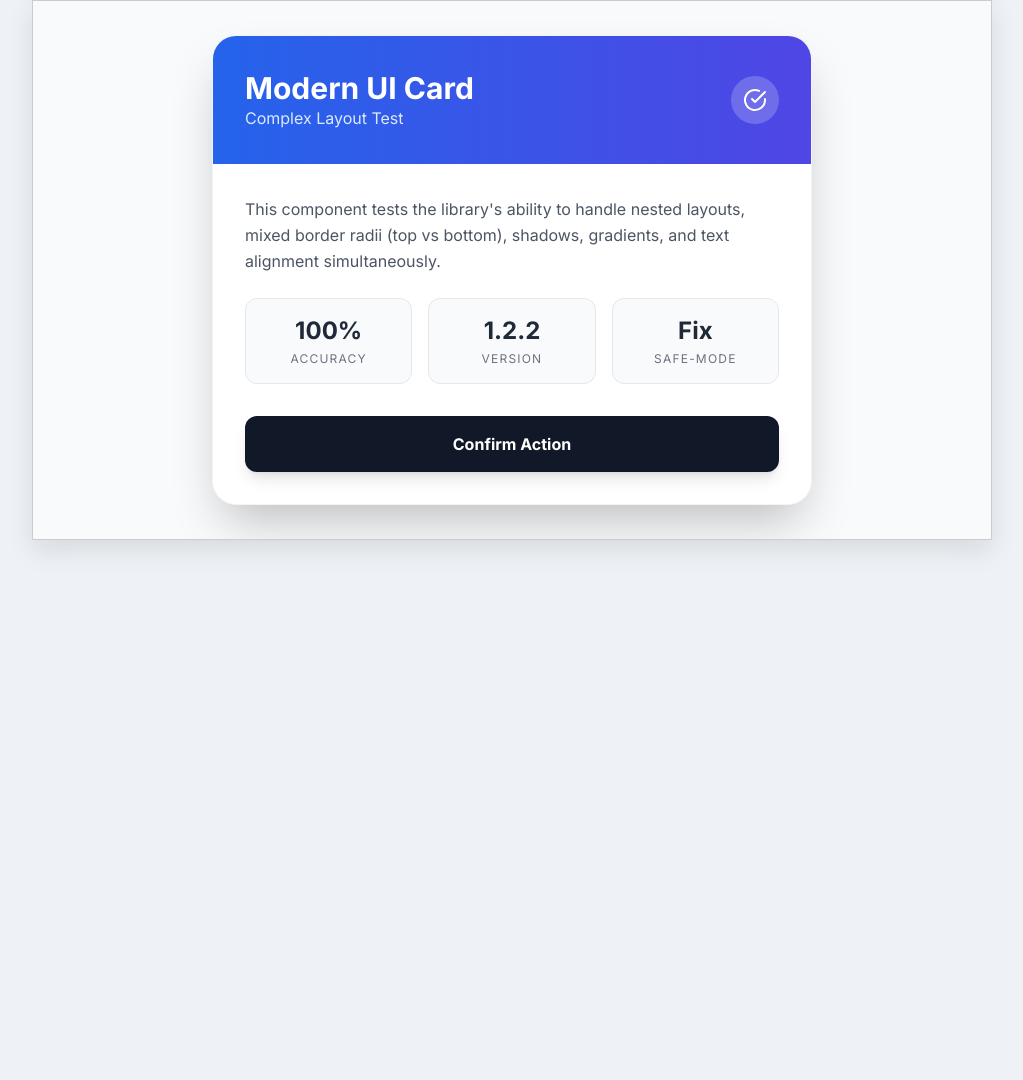
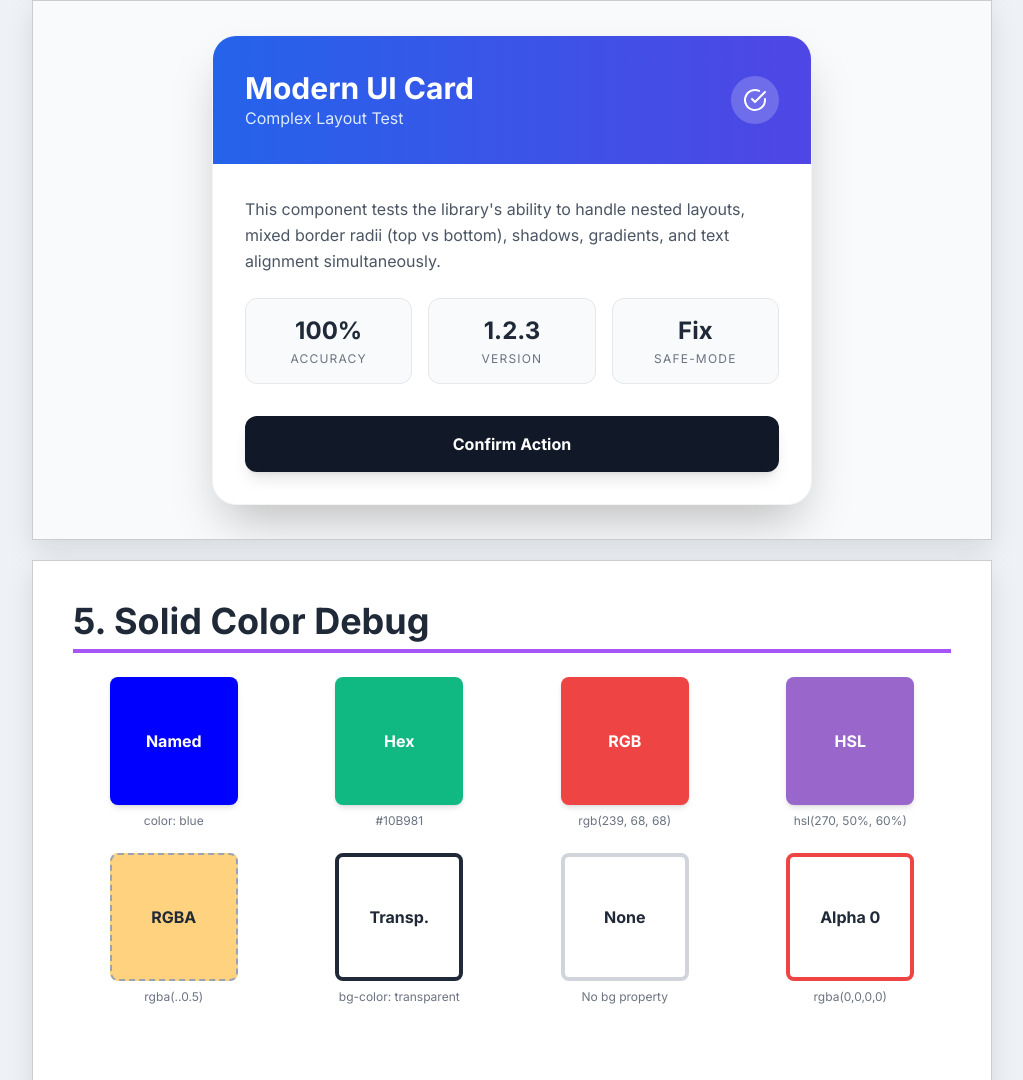
Before and after one commit to wenson0106/llm-dom-to-pptx, a website: page demo.html in a window 1280 px wide. Shown: the part 1720-2800 px from the top of the page, without its empty margins (128-1151 px from the left). Before the commit the page ends 2300 px from the top, so only its background shows below. Drawn offline with nearby package versions, Linux system fonts and the light colour scheme.

Commit message:
v1.2.3: Fix solid color background and dashed border

```diff
--- a/demo.html
+++ b/demo.html
@@ -53,7 +53,7 @@
     </div>
 
     <!-- SLIDE 1: Typography & Wrapping -->
-    <div class="slide p-10 flex flex-col gap-6" id="slide1">
+    <div class="slide p-10 flex flex-col gap-6" id="slide1" style="background-color: #FDF4FF;">
         <h1 class="text-4xl font-bold text-gray-800 border-b-4 border-blue-500 pb-2 w-full">1. Typography & Text
             Wrapping</h1>
 
@@ -72,7 +72,7 @@
                 <p class="text-sm text-blue-900 leading-relaxed text-justify">
                     This is a long block of text intended to test the line wrapping capabilities of the library.
                     It should wrap perfectly at the edge of this container without being cut off or overflowing.
-                    The font simulation engine (v1.2.2) should ensure that even if the browser renders "Inter",
+                    The font simulation engine (v1.2.3) should ensure that even if the browser renders "Inter",
                     PowerPoint (rendering "Arial") will have enough space because we normalized weights and added a 1%
                     safety buffer.
                 </p>
@@ -91,7 +91,7 @@
 
     <!-- SLIDE 2: Borders & Radius (The Core Fixes) -->
     <div class="slide p-10 flex flex-col gap-8" id="slide2">
-        <h1 class="text-4xl font-bold text-gray-800 border-b-4 border-green-500 pb-2 w-full">2. Borders & Radius (v1.2
+        <h1 class="text-4xl font-bold text-gray-800 border-b-4 border-green-500 pb-2 w-full">2. Borders & Radius (v1.2.3
             Fixes)</h1>
 
         <div class="grid grid-cols-4 gap-6 h-full">
@@ -253,7 +253,7 @@
                         <div class="text-xs text-gray-500 uppercase tracking-widest mt-1">Accuracy</div>
                     </div>
                     <div class="text-center p-4 bg-gray-50 rounded-xl border border-gray-200">
-                        <div class="text-2xl font-bold text-gray-800">1.2.2</div>
+                        <div class="text-2xl font-bold text-gray-800">1.2.3</div>
                         <div class="text-xs text-gray-500 uppercase tracking-widest mt-1">Version</div>
                     </div>
                     <div class="text-center p-4 bg-gray-50 rounded-xl border border-gray-200">
@@ -267,6 +267,86 @@
                     class="w-full bg-gray-900 text-white font-bold py-4 rounded-xl text-center shadow-lg cursor-pointer">
                     Confirm Action
                 </div>
+            </div>
+        </div>
+    </div>
+
+    <!-- SLIDE 5: Solid Color & Compatibility Debug -->
+    <div class="slide p-10 flex flex-col gap-6" id="slide5"
+        data-speaker-notes="This slide tests various color formats and background types to reproduce the solid color bug.">
+        <h1 class="text-4xl font-bold text-gray-800 border-b-4 border-purple-500 pb-2 w-full">5. Solid Color Debug</h1>
+
+        <div class="grid grid-cols-4 gap-6">
+            <!-- 5.1 Named Color -->
+            <div class="flex flex-col items-center gap-2">
+                <div class="w-32 h-32 flex items-center justify-center text-white font-bold shadow-md rounded-lg"
+                    style="background-color: blue;">
+                    Named
+                </div>
+                <span class="text-xs text-gray-500">color: blue</span>
+            </div>
+
+            <!-- 5.2 Hex Color -->
+            <div class="flex flex-col items-center gap-2">
+                <div class="w-32 h-32 flex items-center justify-center text-white font-bold shadow-md rounded-lg"
+                    style="background-color: #10B981;">
+                    Hex
+                </div>
+                <span class="text-xs text-gray-500">#10B981</span>
+            </div>
+
+            <!-- 5.3 RGB Color -->
+            <div class="flex flex-col items-center gap-2">
+                <div class="w-32 h-32 flex items-center justify-center text-white font-bold shadow-md rounded-lg"
+                    style="background-color: rgb(239, 68, 68);">
+                    RGB
+                </div>
+                <span class="text-xs text-gray-500">rgb(239, 68, 68)</span>
+            </div>
+
+            <!-- 5.4 HSL Color (Critical Test) -->
+            <div class="flex flex-col items-center gap-2">
+                <div class="w-32 h-32 flex items-center justify-center text-white font-bold shadow-md rounded-lg"
+                    style="background-color: hsl(270, 50%, 60%);">
+                    HSL
+                </div>
+                <span class="text-xs text-gray-500">hsl(270, 50%, 60%)</span>
+            </div>
+
+            <!-- 5.5 RGBA (Transparency) -->
+            <div class="flex flex-col items-center gap-2">
+                <div class="w-32 h-32 flex items-center justify-center text-gray-800 font-bold border-2 border-dashed border-gray-400 rounded-lg"
+                    style="background-color: rgba(255, 165, 0, 0.5);">
+                    RGBA
+                </div>
+                <span class="text-xs text-gray-500">rgba(..0.5)</span>
+            </div>
+
+            <!-- 5.6 Transparent Keyword -->
+            <div class="flex flex-col items-center gap-2">
+                <div class="w-32 h-32 flex items-center justify-center text-gray-800 font-bold border-4 border-gray-800 rounded-lg"
+                    style="background-color: transparent;">
+                    Transp.
+                </div>
+                <span class="text-xs text-gray-500">bg-color: transparent</span>
+            </div>
+
+            <!-- 5.7 No Background (Default) -->
+            <div class="flex flex-col items-center gap-2">
+                <div
+                    class="w-32 h-32 flex items-center justify-center text-gray-800 font-bold border-4 border-gray-300 rounded-lg">
+                    None
+                </div>
+                <span class="text-xs text-gray-500">No bg property</span>
+            </div>
+
+            <!-- 5.8 100% Transparent (rgba 0) -->
+            <div class="flex flex-col items-center gap-2">
+                <div class="w-32 h-32 flex items-center justify-center text-gray-800 font-bold border-4 border-red-500 rounded-lg"
+                    style="background-color: rgba(0,0,0,0);">
+                    Alpha 0
+                </div>
+                <span class="text-xs text-gray-500">rgba(0,0,0,0)</span>
             </div>
         </div>
     </div>
--- a/package.json
+++ b/package.json
@@ -1,6 +1,6 @@
 {
     "name": "llm-dom-to-pptx",
-    "version": "1.2.2",
+    "version": "1.2.3",
     "description": "Turn AI-generated HTML/CSS into native, editable PowerPoint slides.",
     "main": "dist/llm-dom-to-pptx.js",
     "scripts": {
```
Also changed, not shown: README.md, dist/llm-dom-to-pptx.js.
